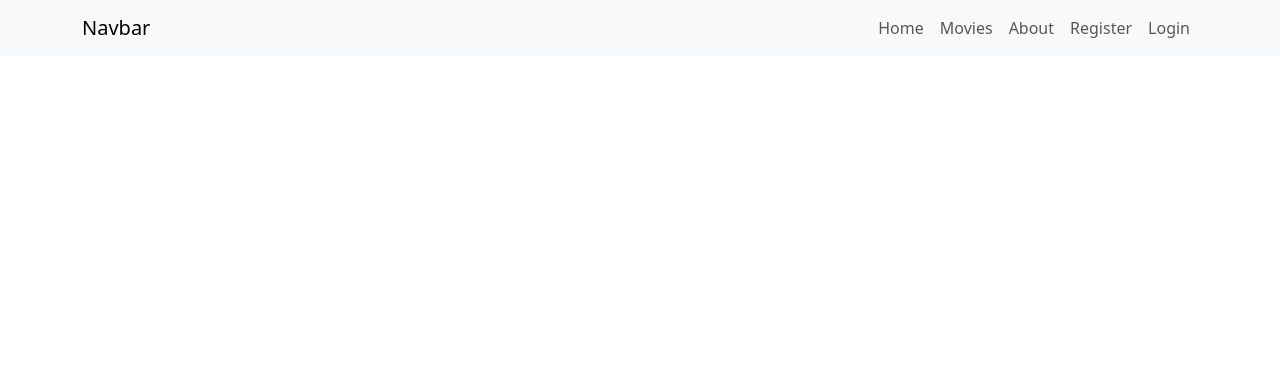
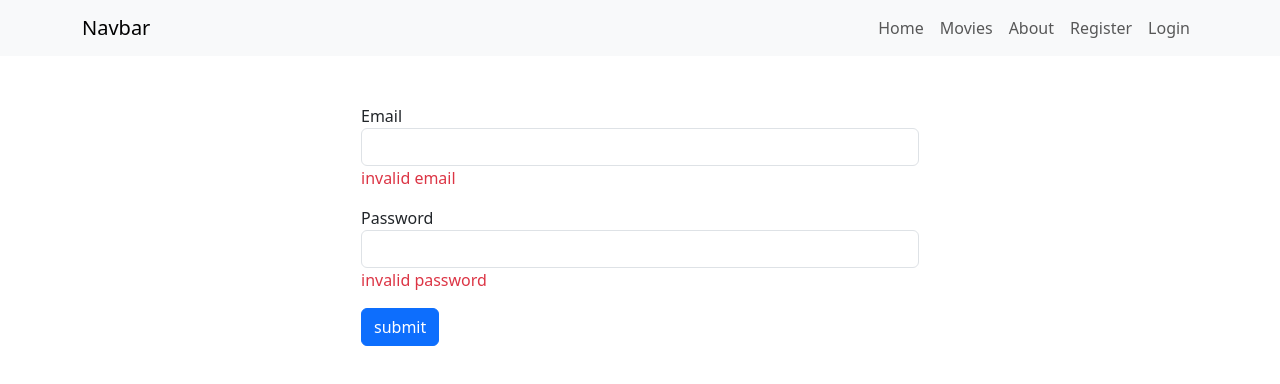
Before and after one commit to nouramamdouh1/Movies, an Angular app: page /login in a window 1280 px wide. Before the commit this address led to /. Shown: the top 384 px of the page. Built offline with nearby package versions, Linux system fonts and the light colour scheme.

Commit message:
create login component , login ts , login html and routerlink for login form

```diff
--- a/src/app/app-routing.module.ts
+++ b/src/app/app-routing.module.ts
@@ -1,10 +1,12 @@
 import { NgModule } from '@angular/core';
 import { RouterModule, Routes } from '@angular/router';
 import { RegisterComponent } from './register/register.component';
+import { LoginComponent } from './login/login.component';
 
 const routes: Routes = [
-  // {path:'',redirectTo:'login',pathMatch:'full'},
-  {path:'register',component:RegisterComponent}
+  {path:'',redirectTo:'login',pathMatch:'full'},
+  {path:'register',component:RegisterComponent},
+  {path:'login',component:LoginComponent}
 
 ];
 
--- a/src/app/app.module.ts
+++ b/src/app/app.module.ts
@@ -7,12 +7,14 @@ import { NavbarComponent } from './navbar/navbar.component';
 import { RegisterComponent } from './register/register.component';
 import {ReactiveFormsModule , FormsModule } from "@angular/forms";
 import { HttpClientModule } from '@angular/common/http';
+import { LoginComponent } from './login/login.component';
 
 @NgModule({
   declarations: [
     AppComponent,
     NavbarComponent,
-    RegisterComponent
+    RegisterComponent,
+    LoginComponent
 
   ],
   imports: [
--- a/src/app/auth.service.ts
+++ b/src/app/auth.service.ts
@@ -13,4 +13,6 @@ export class AuthService {
     return this._HttpClient.post('https://movies-api.routemisr.com/signup',registerformvalue)
   }
 
+
+
 }
--- /dev/null
+++ b/src/app/login/login.component.html
@@ -0,0 +1,14 @@
+<form [formGroup]="loginForm" class="my-5 m-auto w-50">
+    <div class="form-group">
+        <label >Email</label>
+        <input type="email" formControlName="email" class="form-control" >
+        <p class="text-danger">invalid email</p>
+    </div>
+
+    <div class="form-group">
+        <label >Password</label>
+        <input type="password" formControlName="password" class="form-control">
+        <p class="text-danger">invalid password</p>
+    </div>
+    <button class="btn btn-primary" type="submit">submit</button>
+</form>
--- /dev/null
+++ b/src/app/login/login.component.ts
@@ -0,0 +1,25 @@
+import { Component } from '@angular/core';
+import { FormControl, FormGroup, Validators } from '@angular/forms';
+import { AuthService } from '../auth.service';
+import { Router } from '@angular/router';
+
+@Component({
+  selector: 'app-login',
+  templateUrl: './login.component.html',
+  styleUrls: ['./login.component.css']
+})
+export class LoginComponent {
+
+  loginForm: FormGroup;
+
+constructor(private _Authservice:AuthService , private _Router:Router){
+
+  this.loginForm = new FormGroup({
+    'email' : new FormControl(null, [Validators.required, Validators.email]),
+    'password': new FormControl(null, [Validators.required , Validators.min(8)])
+  })
+
+}
+
+
+}
--- a/src/app/register/register.component.html
+++ b/src/app/register/register.component.html
@@ -1,4 +1,7 @@
  <form [formGroup]="registerForm"  class="w-50 m-auto my-5" (ngSubmit)="getregisterinfo(registerForm)">
+    <div *ngIf= "flag" class="alert alert-danger">
+        <p>Email is already token</p>
+    </div>
     <div class="form-group">
         <label>First Name</label>
         <input type="text" formControlName="first_name" class="form-control" >
--- a/src/app/register/register.component.ts
+++ b/src/app/register/register.component.ts
@@ -14,6 +14,7 @@ export class RegisterComponent {
 
 
 registerForm:FormGroup;
+flag:boolean = false;
 
   constructor(private _AuthService:AuthService , private _Router:Router){
 
@@ -29,13 +30,12 @@ registerForm:FormGroup;
     if (registerForm.valid == true) {
          this._AuthService.register(registerForm.value).subscribe((data)=>{
             if (data.message=='success') {
-              // this._Router.navigate(['/login']);
-              console.log("done");
+              return this._Router.navigate(['/login']);
 
 
             }else{
-
-              console.log("failed");
+              return this.flag=true;
+              // console.log("failed");
             }
          })
         }
```
Also changed, not shown: src/app/login/login.component.css (added), 1 other file (tests, documents, lock files or other folders).
